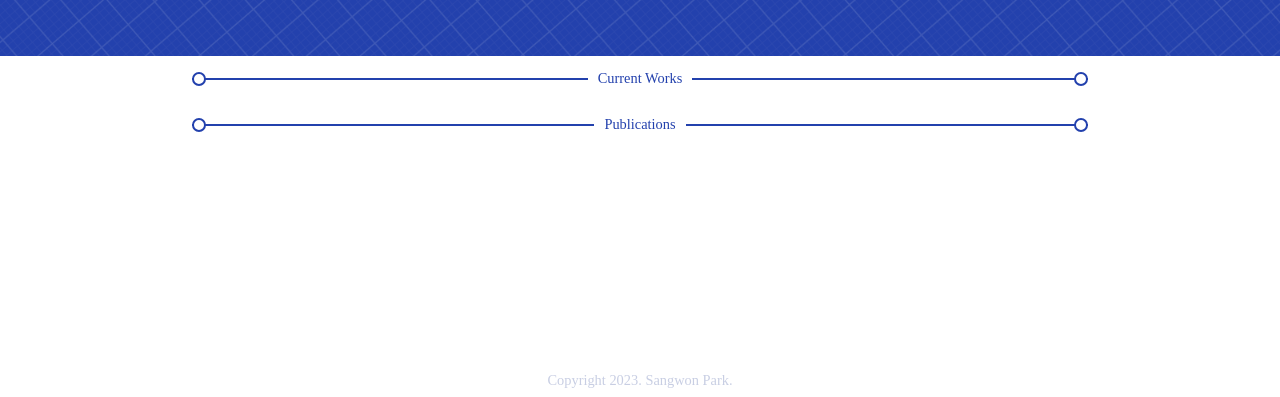
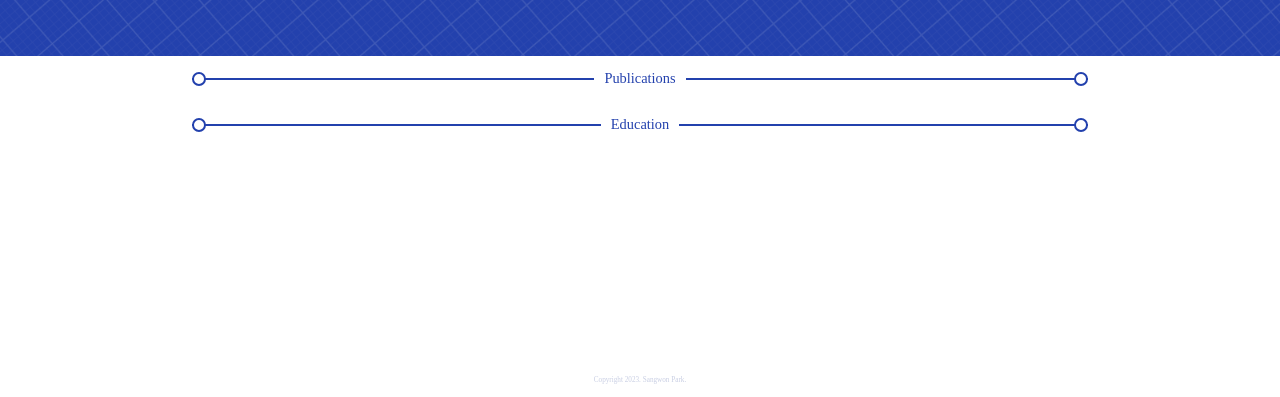
Before and after one commit to sangwonme/sangwonme-blog, a Gatsby site: page / in a window 1280 px wide. Shown: the part 400-797 px from the top of the page. Built offline with nearby package versions, Linux system fonts and the light colour scheme; Gatsby itself is replaced by a stand-in of ours; a web font is replaced by a local one.

Commit message:
:art: Fix Footer Font size 0.5 scale

```diff
--- a/src/components/Layout/Footer.scss
+++ b/src/components/Layout/Footer.scss
@@ -11,6 +11,6 @@
     justify-content: center;
     align-items: center;
     color: $darkColor;
-    font-size: $mainFontSize;
+    font-size: 0.5 * $mainFontSize;
 
 }
--- a/src/pages/index.tsx
+++ b/src/pages/index.tsx
@@ -10,8 +10,8 @@ const IndexPage = () => {
       <Header></Header>
       <main>
         <AboutMe></AboutMe>
-        <DividerTitle>Current Works</DividerTitle>
         <DividerTitle>Publications</DividerTitle>
+        <DividerTitle>Education</DividerTitle>
       </main>
       <Footer></Footer>
     </>
```
